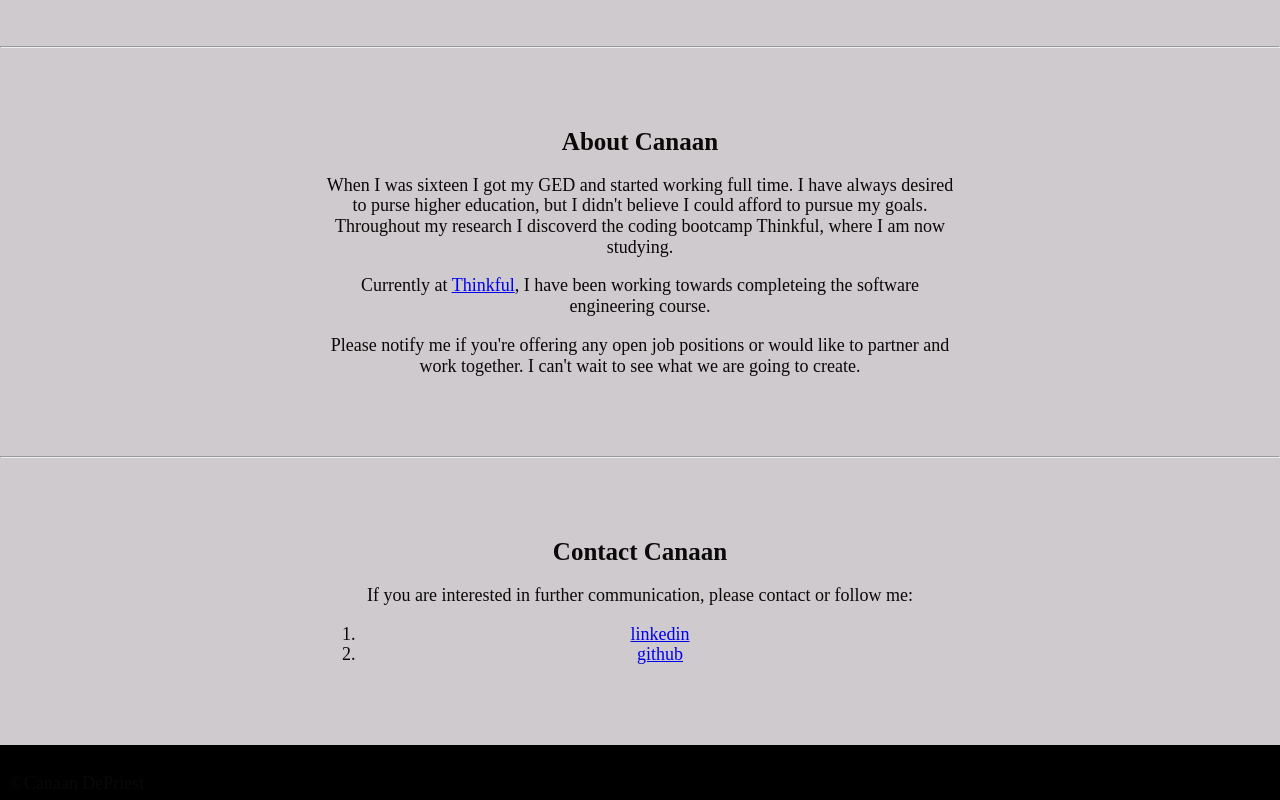
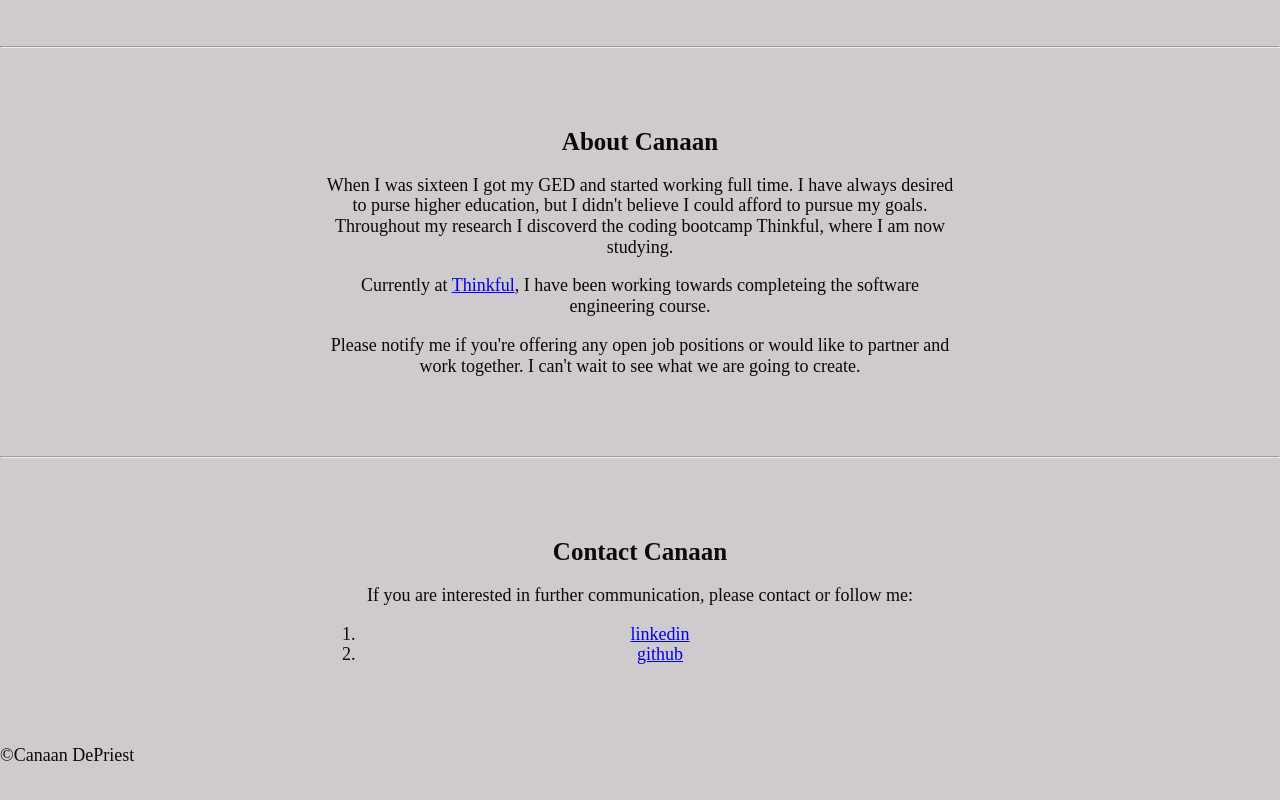
Before and after one commit to canaandepriest/thinkful-portfolio, a plain HTML site: page index.html in a window 1280 px wide. Shown: the part 879-1679 px from the top of the page. Drawn offline with nearby package versions, Linux system fonts and the light colour scheme.

Commit message:
Update style.css

```diff
--- a/style.css
+++ b/style.css
@@ -29,13 +29,7 @@ header h2 {
   text-align: center;
 }
 /*bottom of the page*/
-footer, #p {
-  background-color:black;
-  padding: 10px 10px 10px 10px;
-  color: white;
 
-
-}
 /*within the body*/
 section {
 	padding: 0 25%;
```
